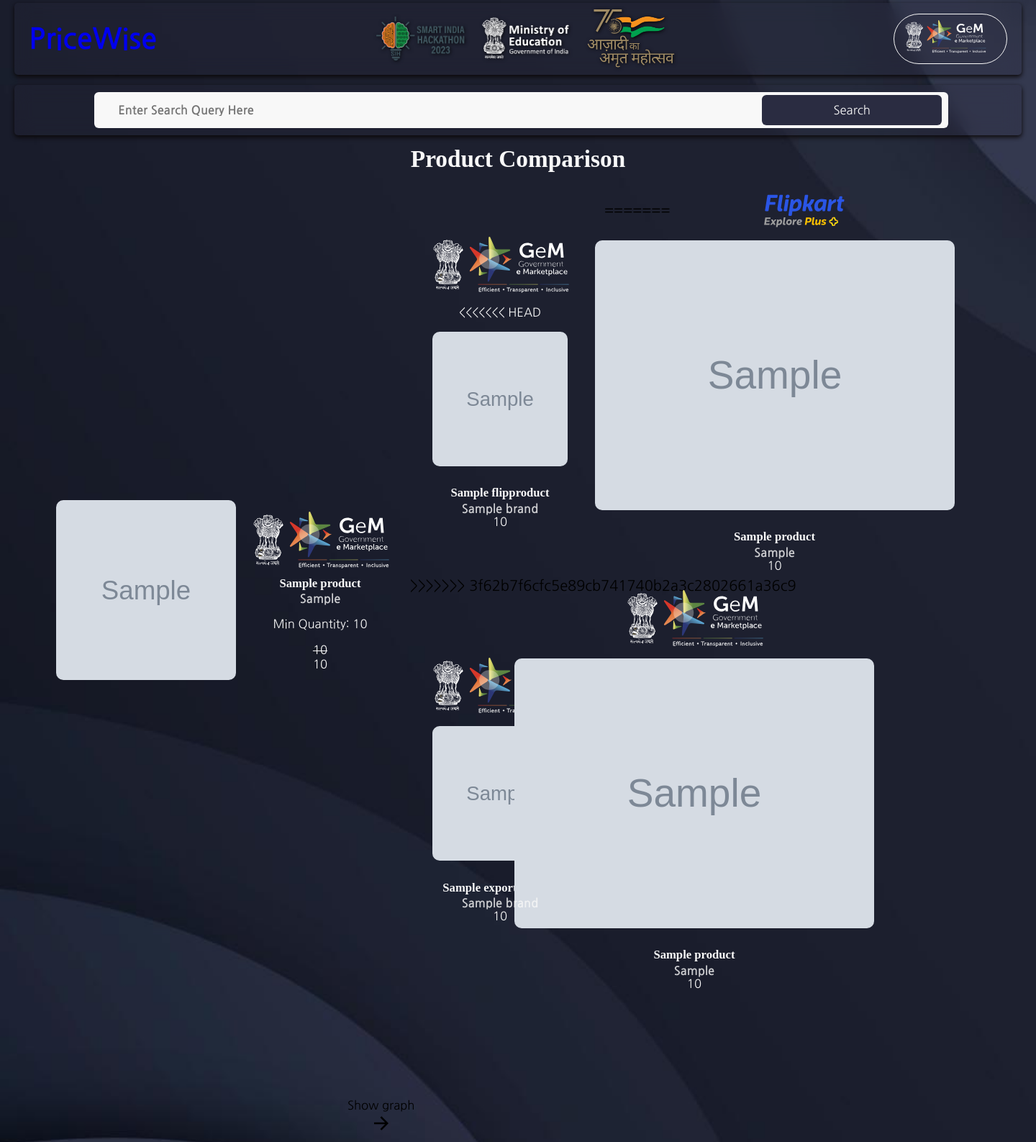
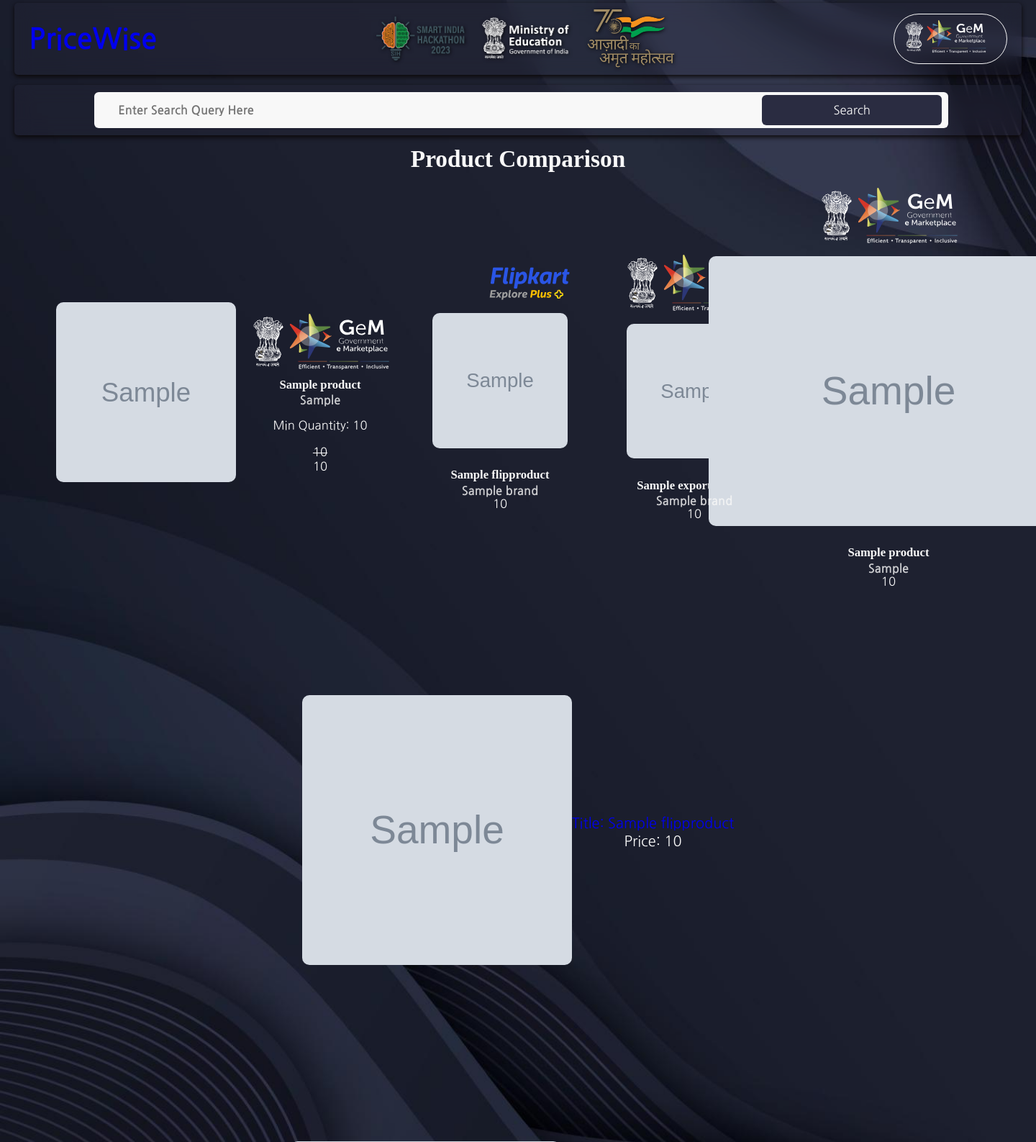
Before and after one commit to singh-chandanbir/PriceWise, a Flask app: template templates/product_view.html in a window 1440 px wide; the page is wider, and only the part inside the window is pictured. Shown: the top 1587 px of that part at 72% size. Run offline with Flask 3, Linux system fonts and the light colour scheme; the template is opened without the code that fills it: most values are stand-ins (such as "Sample title", 1, 10 or a date in 2020); grey boxes marked "Sample" are stand-in pictures; some web fonts are replaced.

Commit message:
'saving'

```diff
--- a/app.py
+++ b/app.py
@@ -19,6 +19,13 @@
 @app.route('/categories', methods = ["POST"])
 def result():
     query = request.form.get("searchquery")
+    # query = query.replace(" ", "%20")
+    categorylist = getPages(query)
+    return rt('category_page.html', searchquery = query, categories = categorylist)
+
+@app.route('/quickaccess', methods = ["POST"])
+def quick_access():
+    query = request.form.get("selected_button")
     # query = query.replace(" ", "%20")
     categorylist = getPages(query)
     return rt('category_page.html', searchquery = query, categories = categorylist)
--- a/templates/product_view.html
+++ b/templates/product_view.html
@@ -42,9 +42,8 @@
                 {% if loop.first %}
                     <button type="submit" name="selected_button" value="{{flipproduct.product_url}}">
                         <div class="product">
-                            <img src=" {{ url_for('static', filename = 'media/gem-new-logo-v6.svg')}} " alt="">
+                            <img src=" {{ url_for('static', filename = 'media/flipcart.svg')}} " alt="">
 
-<<<<<<< HEAD
                             <div class="product-image">
                                 <img src="{{flipproduct.image_url}}" alt="" height=150px width=150px>
                             </div>
@@ -61,22 +60,6 @@
                     </button>
                 {% endif %}
             {% endfor %}
-=======
-            <button type="submit" name="selected_button" value="{{product.product_link}}">
-                <div class="product">
-                    <img src=" {{ url_for('static', filename = 'media/flipcart.svg')}} " alt="">
-
-                    <div class="product-image">
-                        <img src="{{product.product_image_link}}" alt="" >
-                    </div>
-                    <div class="product-details">
-                        <p id="title">{{product.product_title}}</p>
-                        <p id="brand">{{product.product_brand}}</p>
-                        <p> {{product.product_list_price}}</p>
-                    </div>
-                </div>
-            </button>
->>>>>>> 3f62b7f6cfc5e89cb741740b2a3c2802661a36c9
 
 
 
@@ -146,19 +129,6 @@
 <p>Min Quantity: {{product.product_min_qty}}</p>
 <p>List Price: {{product.product_list_price}}</p> -->
 
-    <div id="chart-container">
-        <button id="showGraphBtn" class="contactButton" onclick="toggleGraph()"><span>Show graph</span>
-            <div class="iconButton">
-                <svg xmlns="http://www.w3.org/2000/svg" viewBox="0 0 24 24" width="24" height="24">
-                    <path fill="none" d="M0 0h24v24H0z"></path>
-                    <path fill="currentColor"
-                        d="M16.172 11l-5.364-5.364 1.414-1.414L20 12l-7.778 7.778-1.414-1.414L16.172 13H4v-2z"></path>
-                </svg>
-            </div>
-        </button>
-        <canvas id="productRateChart"></canvas>
-    </div>
-
 
 
 
@@ -197,16 +167,12 @@
             {% endfor %}
         </div>
     </div>
-<<<<<<< HEAD
-</div>
-=======
 
 
 
 
 
 
->>>>>>> 3f62b7f6cfc5e89cb741740b2a3c2802661a36c9
 <script>
     const productData = {
         labels: ['Product 1', 'Product 2', 'Product 3', 'Product 4', 'Product 5'],
```
Also changed, not shown: list.json (+1 -5 lines), templates/index.html (+12 -11 lines).
